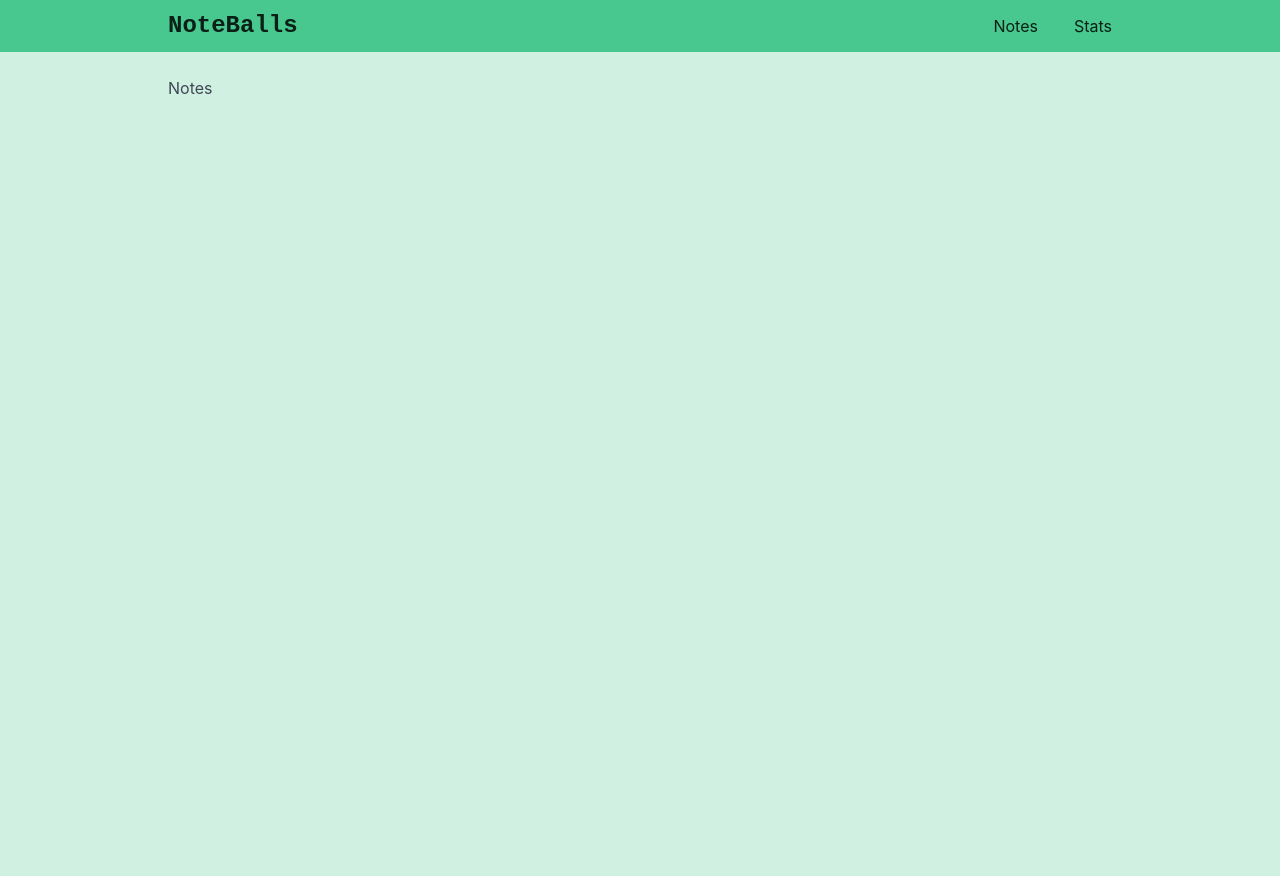
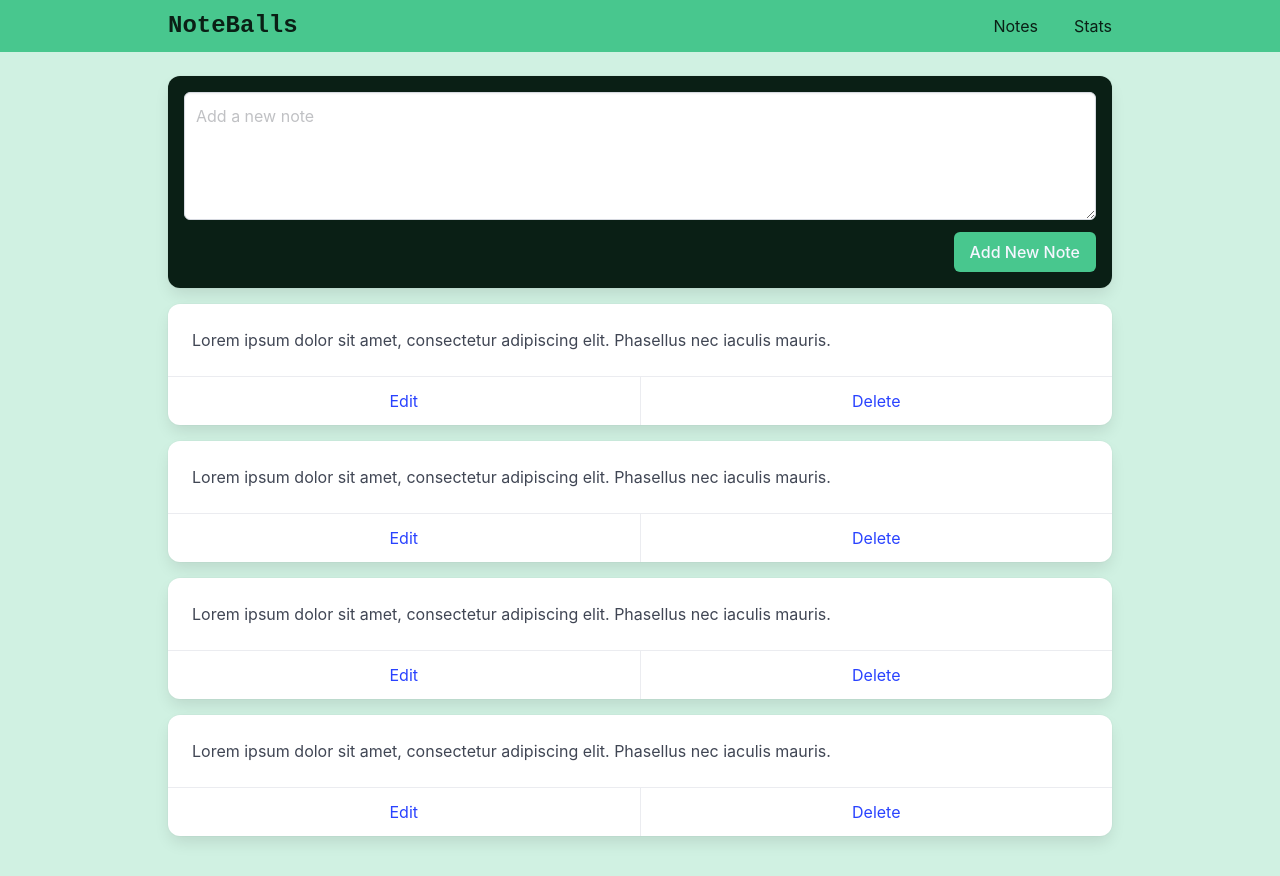
Before and after one commit to Sidone12/NoteBalls, a Vue app: page / in a window 1280 px wide. Before the commit the page ends 800 px from the top, so only its background shows below. Built offline with nearby package versions, Linux system fonts and the light colour scheme.

Commit message:
add ViewNotes component with NoteForm and card layout for displaying notes

```diff
--- a/src/views/ViewNotes.vue
+++ b/src/views/ViewNotes.vue
@@ -1,10 +1,25 @@
 <template>
-  <div>
-    Notes
-  </div>
+    <div class="notes">
+        <NoteForm />
+
+        <div class="card mb-4" v-for="i in 4">
+            <div class="card-content">
+                <div class="content">
+                    Lorem ipsum dolor sit amet, consectetur adipiscing elit. Phasellus nec
+                    iaculis mauris.
+                </div>
+            </div>
+            <footer class="card-footer">
+                <a href="#" class="card-footer-item">Edit</a>
+                <a href="#" class="card-footer-item">Delete</a>
+            </footer>
+        </div>
+    </div>
 </template>
 
 <script lang="ts" setup>
+import NoteForm from '@/components/NoteForm.vue';
+
 </script>
 
 
```
